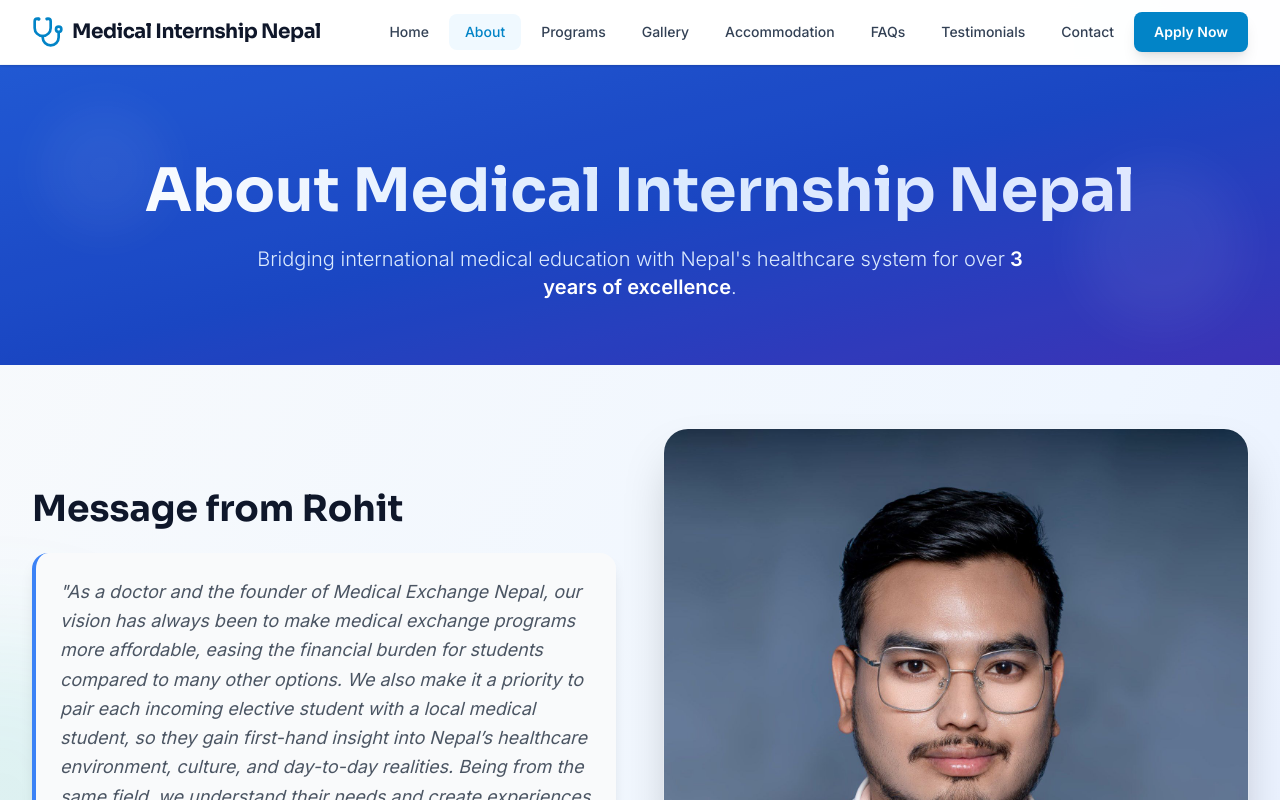
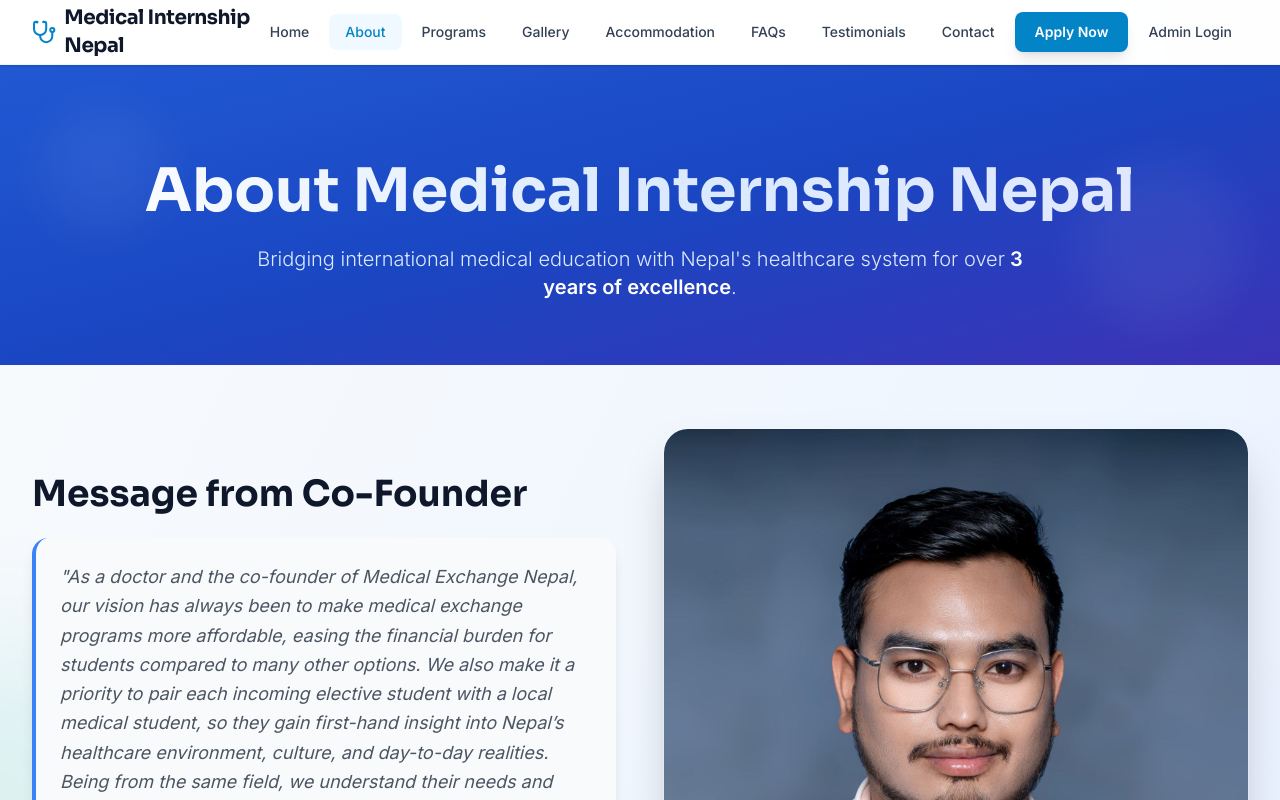
Before and after one commit to iamsulavgautam/Medi-Intern, a React (Vite) app: page / in a window 1280 px wide. Both pictures are taken after a click on the button "About". Shown: the top 800 px of the page. Built offline with nearby package versions, Linux system fonts and the light colour scheme.

Commit message:
Some shit

```diff
--- a/src/App.tsx
+++ b/src/App.tsx
@@ -19,11 +19,11 @@
 function App() {
   const [currentPage, setCurrentPage] = useState("home");
   const [adminToken, setAdminToken] = useState("");
-  // const [isAdminLoggedIn, setIsAdminLoggedIn] = useState(false);
+  const [isAdminLoggedIn, setIsAdminLoggedIn] = useState(false);
   const [mobileMenuOpen, setMobileMenuOpen] = useState(false);
 
-  // const adminId = isAdminLoggedIn ? "admin-dashboard" : "admin-login";
-  // const adminLoginLabel = isAdminLoggedIn ? "Admin Dashboard" : "Admin Login";
+  const adminId = isAdminLoggedIn ? "admin-dashboard" : "admin-login";
+  const adminLoginLabel = isAdminLoggedIn ? "Admin Dashboard" : "Admin Login";
   const pages = [
     { id: "home", label: "Home" },
     { id: "about", label: "About" },
@@ -34,7 +34,6 @@
     { id: "testimonials", label: "Testimonials" },
     { id: "application", label: "Application" },
     { id: "contact", label: "Contact" },
-    // { id: adminId, label: adminLoginLabel },
   ];
 
   const renderPage = () => {
@@ -122,9 +121,19 @@
                 ))}
               <button
                 onClick={() => setCurrentPage("application")}
-                className="btn-primary ml-2"
+                className="btn-primary ml-2 whitespace-nowrap"
               >
                 Apply Now
+              </button>
+              <button
+                onClick={() => setCurrentPage(adminId)}
+                className={`btn-ghost ml-2 whitespace-nowrap ${
+                  currentPage === adminId
+                    ? "text-primary-600 bg-primary-50"
+                    : ""
+                }`}
+              >
+                {adminLoginLabel}
               </button>
             </div>
 
@@ -172,9 +181,23 @@
                     setCurrentPage("application");
                     setMobileMenuOpen(false);
                   }}
-                  className="block w-full text-left px-3 py-2 text-base font-medium rounded-lg bg-primary-600 text-white hover:bg-primary-700 transition-colors duration-200 mt-2"
+                  className="block w-full text-left px-3 py-2 text-base font-medium rounded-lg bg-primary-600 text-white hover:bg-primary-700 transition-colors duration-200 mt-2 whitespace-nowrap"
                 >
                   Apply Now
+                </button>
+                {/* Admin Login button for mobile */}
+                <button
+                  onClick={() => {
+                    setCurrentPage(adminId);
+                    setMobileMenuOpen(false);
+                  }}
+                  className={`block w-full text-left px-3 py-2 text-base font-medium rounded-lg transition-colors duration-200 mt-1 whitespace-nowrap ${
+                    currentPage === adminId
+                      ? "text-primary-700 bg-primary-50"
+                      : "text-secondary-700 hover:text-primary-700 hover:bg-secondary-50"
+                  }`}
+                >
+                  {adminLoginLabel}
                 </button>
               </div>
             </div>
--- a/src/components/AboutPage.tsx
+++ b/src/components/AboutPage.tsx
@@ -43,13 +43,13 @@
           <div className="grid grid-cols-1 lg:grid-cols-2 gap-12 items-center">
             <div>
               <h2 className="text-3xl md:text-4xl font-bold text-slate-900 mb-6">
-                Message from Rohit
+                 Message from Co-Founder
               </h2>
 
               {/* Quote Section */}
               <div className="bg-gray-50 rounded-xl p-6 border-l-4 border-blue-500 shadow-lg">
                 <blockquote className="text-gray-600 italic text-lg leading-relaxed">
-                  "As a doctor and the founder of Medical Exchange Nepal, our
+                  "As a doctor and the co-founder of Medical Exchange Nepal, our
                   vision has always been to make medical exchange programs more
                   affordable, easing the financial burden for students compared
                   to many other options. We also make it a priority to pair each
@@ -64,7 +64,7 @@
                   <cite className="text-blue-600 font-semibold not-italic">
                     — Dr. Rohit Rawat
                   </cite>
-                  <p className="text-gray-500 text-sm">Founder</p>
+                  <p className="text-gray-500 text-sm">Co-Founder</p>
                 </div>
               </div>
             </div>
@@ -203,7 +203,7 @@
               <h3 className="text-xl font-semibold text-slate-900 mb-2">
                 Dr. Rohit Rawat
               </h3>
-              <p className="text-blue-600 mb-3 font-medium">Founder</p>
+              <p className="text-blue-600 mb-3 font-medium">Co-Founder</p>
               <p className="text-slate-600 text-sm">
                 Founder of NGO Aarogya Nepal, MBBS, 2+ years experience in
                 medical education and hospital administration.
```
